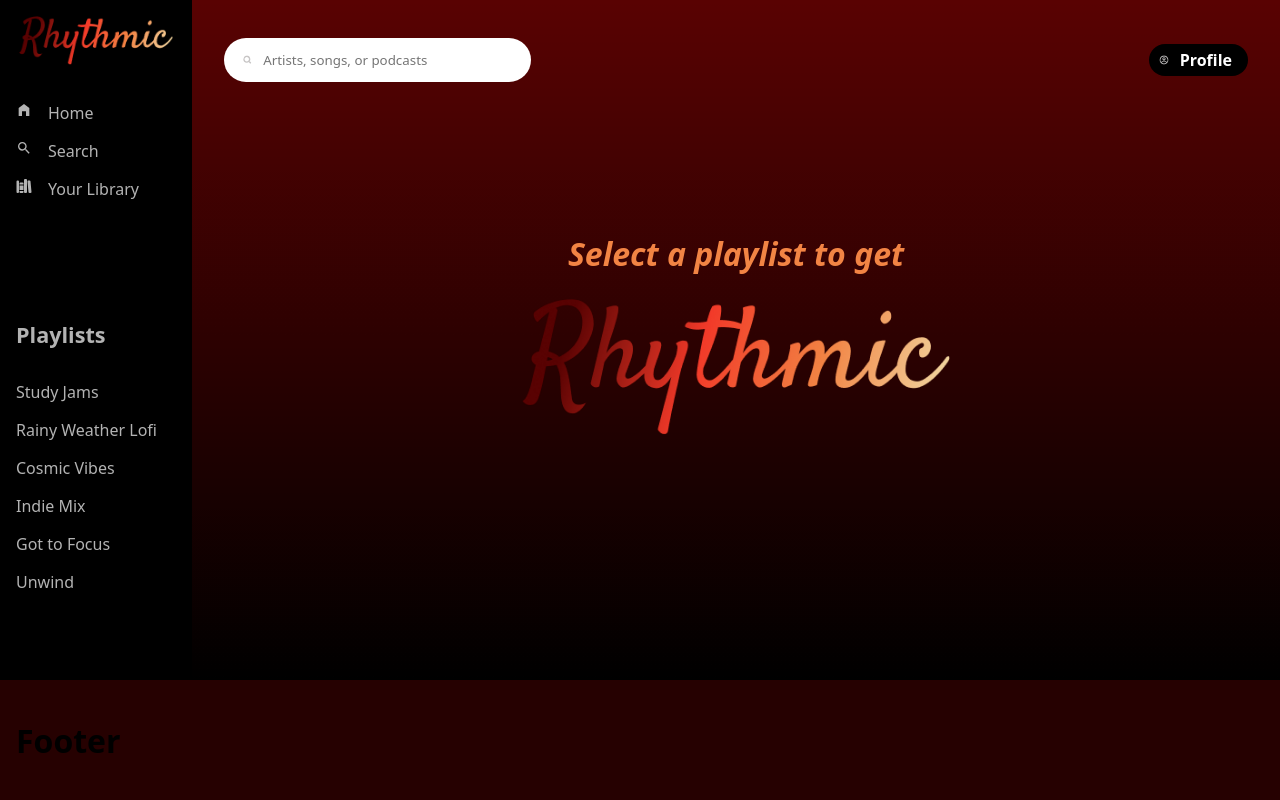
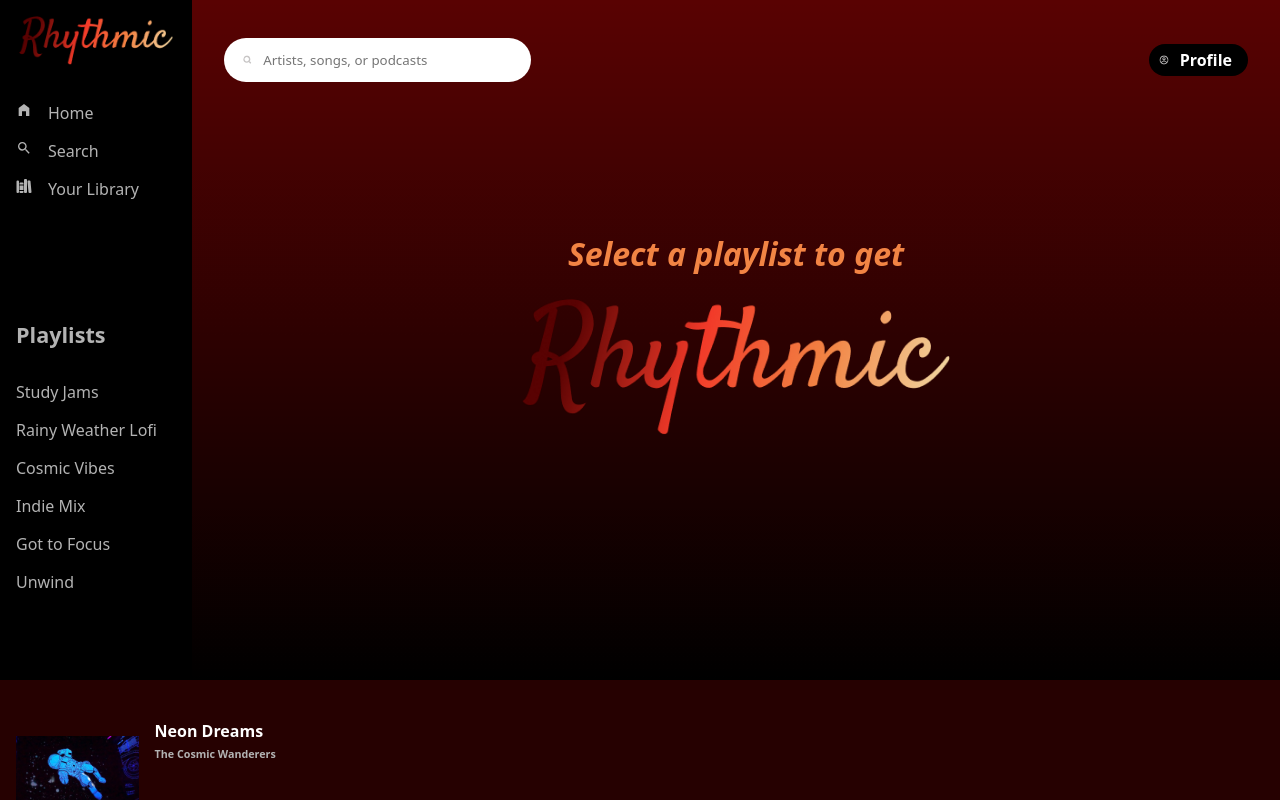
Before and after one commit to kdurrence2/react-project2, a React (Vite) app in the folder react-playlist-project/: page / in a window 1280 px wide. Built offline with nearby package versions, Linux system fonts and the light colour scheme.

Commit message:
Account Page Finished

```diff
--- /dev/null
+++ b/react-playlist-project/src/components/CurrentTrack.jsx
@@ -0,0 +1,51 @@
+import React from 'react'
+import styled from 'styled-components';
+import CosmicWanderer from "../assets/cosmicwanderers.jpg"
+
+function CurrentTrack() {
+
+  return (
+    <Container>
+        <div className="track">
+           <div className="track__image">
+             <img src={CosmicWanderer} alt="currentPlaying" />
+           </div>
+            <div className="track__info">
+                <h4 className="track__info__track__name">Neon Dreams</h4>
+                <h6 className="track__info__track__artists">
+                    The Cosmic Wanderers
+                </h6>
+            </div>
+        </div>
+    </Container>
+  )
+}
+
+const Container = styled.div`
+    .track {
+        display: flex;
+        align-items: center;
+        gap: 1rem;
+        &__image{
+            height: 0.5rem;
+            box-shadow: rgba(0, 0, 0, 0.25) 0px 25px 50px -12px;
+            img {
+                height: 4.5rem;
+                align-item: center;
+            }
+        }
+        &__info {
+            display: flex;
+            flex-direction: column;
+            gap: 0.3rem;
+            &__track__name {
+                color: white;
+            }
+            &__track__artists {
+                color: #b3b3b3;
+            }
+        }
+    }
+`;
+
+export default CurrentTrack
--- a/react-playlist-project/src/components/Footer.jsx
+++ b/react-playlist-project/src/components/Footer.jsx
@@ -1,11 +1,12 @@
 import React from 'react'
 import styled from 'styled-components';
+import CurrentTrack from './CurrentTrack';
 
 function Footer() {
 
   return (
     <Container>
-      <h1>Footer</h1>
+      <CurrentTrack />
     </Container>
   )
 }
--- a/react-playlist-project/src/pages/Account.jsx
+++ b/react-playlist-project/src/pages/Account.jsx
@@ -1,34 +1,6 @@
 import React from 'react';
 import styled from 'styled-components';
-
-const Container = styled.div`
-    max-width: 100vw;
-    max-height: 100vh;
-    overflow: hidden;
-    display: grid;
-    grid-template-rows: 85vh 15vh;
-
-    .homeBody {
-        display: grid;
-        grid-template-columns: 15vw 85vw;
-        height: 100%;
-        width: 100%;
-        background-color: #590202;
-    }
-
-    .body {
-        height: 100%;
-        width: 100%;
-        overflow: auto;
-    }
-
-    .bodyContents {
-        text-align: center;
-        align-items: center;
-        margin-top: 6rem;
-        margin-bottom: 6rem;
-    }
-`;
+import RhythmicSmall from "../assets/Rhythmic-small.png"
 
 function ProfilePage() {
   const user = {
@@ -41,9 +13,10 @@ function ProfilePage() {
 
   return (
     <Container>
-      <div className="homeBody">
-        <div className="body">
-          <div className="bodyContents">
+      <div className='HomeBody'>
+        <div className='Body'>
+          <img src={RhythmicSmall} alt="Logo"></img>
+          <div className='BodyContents'>
             <h1>Profile</h1>
             <div>
               <h2>{user.name}</h2>
@@ -80,4 +53,50 @@ function ProfilePage() {
   );
 }
 
+const Container = styled.div`
+  .HomeBody{
+    height: 100%;
+    width: 100%;
+    background-color: #FFFFFF;
+    color: #000000;
+  }
+  .Body {
+    height: 100%;
+    width: 100%;
+    color: #000000;
+    img{
+      margin-left: 43vw;
+      margin-top: 10vh;
+    }
+  }
+  .BodyContents{
+    text-align: center;
+    align-items: center;
+    margin-top: 1rem;
+    margin-bottom: 6rem;
+    color: #000000;
+    padding: 1rem;
+    h1{
+      padding: 0.7rem;
+      font-size: 2rem;
+      margin-bottom: 1rem;
+    }
+    h2{
+      padding: 0.6rem;
+      font-size: 1.4rem;
+      margin-top: 1rem;
+    }
+    h3{
+      padding: 0.5rem;
+      font-size: 1.3rem;
+      margin-top: 1rem;
+    }
+    li {
+      padding: 0.3rem;
+      list-style: none;
+
+    }
+  }
+`;
+
 export default ProfilePage;
```
